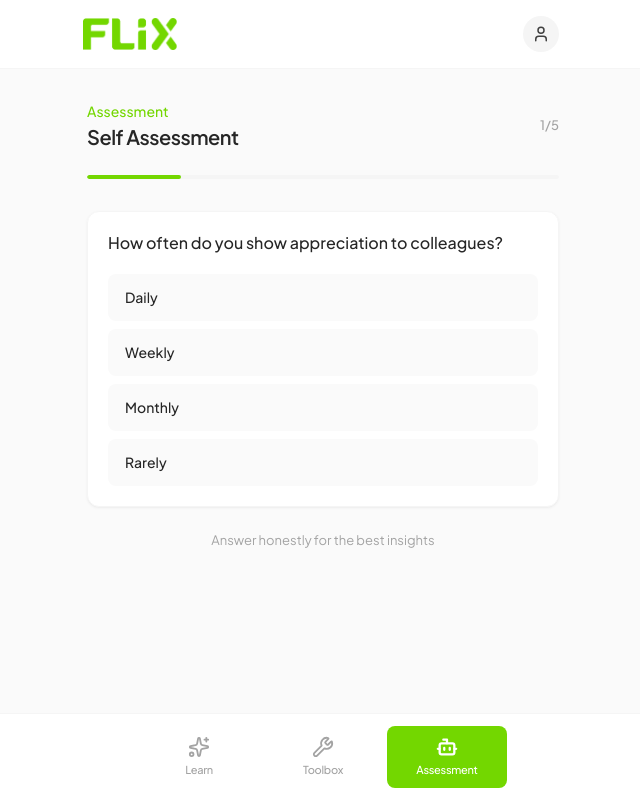
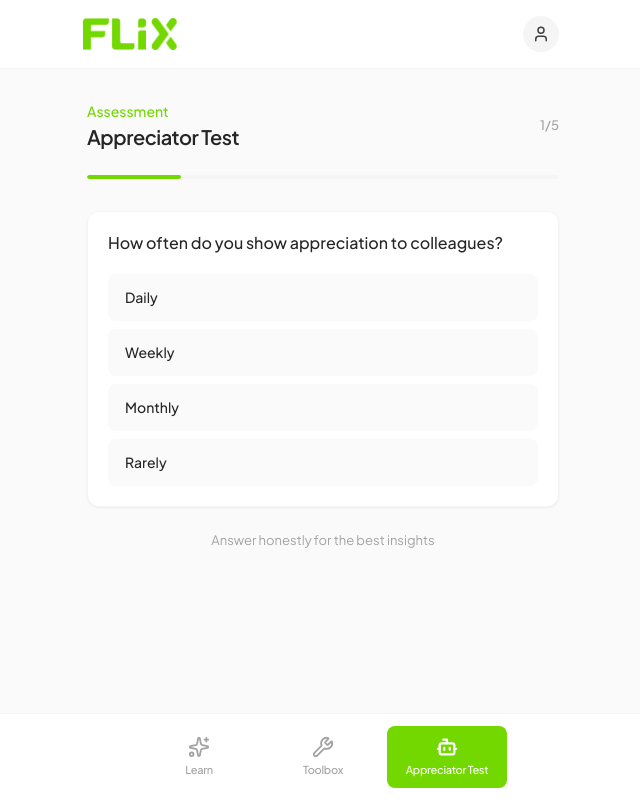
Before and after one commit to Iva5858/flix-mvp, a Next.js app: page /assessment in a window 1280 px wide. Shown: the whole page, without its empty margins (317-957 px from the left). Built offline with nearby package versions, Linux system fonts and the light colour scheme.

Commit message:
Changed Language

```diff
--- a/app/assessment/page.tsx
+++ b/app/assessment/page.tsx
@@ -83,7 +83,7 @@ export default function AssessmentPage() {
         <TopBar />
         <main className="max-w-lg mx-auto px-5 py-8">
           <div className="animate-fade-in">
-            <p className="text-sm font-medium text-flix-primary mb-1">Assessment</p>
+            <p className="text-sm font-medium text-flix-primary mb-1">Appreciator Test</p>
             <h1 className="text-2xl font-semibold text-flix-grayscale-100 mb-2 tracking-tight">Your Results</h1>
             <p className="text-[15px] text-flix-grayscale-70 mb-8">Personalized insights about your appreciation style</p>
 
@@ -124,7 +124,7 @@ export default function AssessmentPage() {
                 onClick={resetAssessment}
                 className="w-full py-3 bg-flix-primary text-white rounded-button font-medium hover:bg-flix-ui-primary transition-colors text-[14px]"
               >
-                Retake Assessment
+                Retake Appreciator Test
               </button>
             </div>
           </div>
@@ -144,7 +144,7 @@ export default function AssessmentPage() {
           <div className="flex items-center justify-between mb-6">
             <div>
               <p className="text-sm font-medium text-flix-primary mb-0.5">Assessment</p>
-              <h1 className="text-xl font-semibold text-flix-grayscale-100 tracking-tight">Self Assessment</h1>
+              <h1 className="text-xl font-semibold text-flix-grayscale-100 tracking-tight">Appreciator Test</h1>
             </div>
             <span className="text-[13px] text-flix-grayscale-50 font-medium">
               {currentQuestion + 1}/{assessmentQuestions.length}
--- a/components/BottomNav.tsx
+++ b/components/BottomNav.tsx
@@ -7,7 +7,7 @@ import { Icon } from '@/lib/icons';
 const navItems = [
   { href: '/training', icon: 'Sparkles', label: 'Learn' },
   { href: '/toolbox', icon: 'Wrench', label: 'Toolbox' },
-  { href: '/assessment', icon: 'Bot', label: 'Assessment' },
+  { href: '/assessment', icon: 'Bot', label: 'Appreciator Test' },
 ];
 
 export default function BottomNav() {
```
